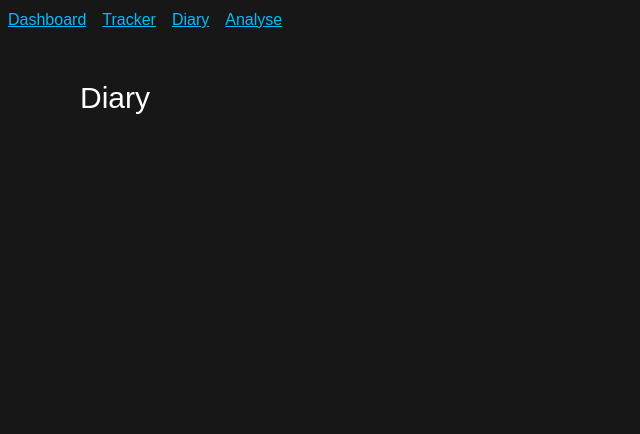
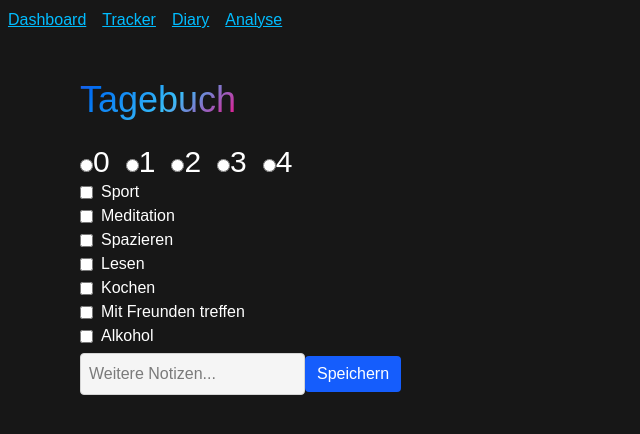
Before and after one commit to leon280700/LifeDashboard, a React (Vite) app in the folder frontend/: page /diary in a window 1280 px wide. Shown: the top 434 px of the page, without its empty margins (0-640 px from the left). Built offline with nearby package versions, Linux system fonts and the light colour scheme.

Commit message:
add diary form

```diff
--- a/frontend/src/components/tracker/Graphs.tsx
+++ b/frontend/src/components/tracker/Graphs.tsx
@@ -4,6 +4,7 @@ export default function Graphs({ refreshKey }: { refreshKey?: number }) {
   return (
     <>
       <h2 className="mb-2 pt-4 text-2xl font-medium">Verlauf</h2>
+      {/* todo: more graphs here (maybe a github contributions like graph) */}
       <LinearDiagram refreshKey={refreshKey} />;
     </>
   );
--- a/frontend/src/pages/Diary.tsx
+++ b/frontend/src/pages/Diary.tsx
@@ -1,7 +1,39 @@
+import Button from "@/components/ui/Button";
+import Headline from "@/components/ui/Headline";
+import Input from "@/components/ui/Input";
+import { activities, moods } from "@/types/diary.types";
+import { useState } from "react";
+
 export default function Diary() {
+  const [selectedMood, setSelectedMood] = useState<string | null>(null);
+
   return (
     <div className="mx-auto mt-12 max-w-6xl px-4">
-      <h1 className="text-3xl font-medium text-white">Diary</h1>
+      <Headline children="Tagebuch" />
+      <form className="mt-4">
+        {moods.map((mood) => (
+          <>
+            <input
+              type="radio"
+              name="mood"
+              checked={selectedMood === mood}
+              onChange={() => setSelectedMood(mood)}
+            />
+            <label key={mood} className="mr-4 cursor-pointer text-3xl">
+              {mood}
+            </label>
+          </>
+        ))}
+        {activities.map((activity) => (
+          <div key={activity} className="flex items-center gap-2">
+            <input type="checkbox" name={activity} />
+            <label className="text-white">{activity}</label>
+          </div>
+        ))}
+
+        <Input placeholder="Weitere Notizen..." />
+        <Button type="submit" styleType="primary" text="Speichern" />
+      </form>
     </div>
   );
 }
--- /dev/null
+++ b/frontend/src/types/diary.types.ts
@@ -0,0 +1,11 @@
+export const moods = ["0", "1", "2", "3", "4"];
+
+export const activities = [
+  "Sport",
+  "Meditation",
+  "Spazieren",
+  "Lesen",
+  "Kochen",
+  "Mit Freunden treffen",
+  "Alkohol",
+];
```
